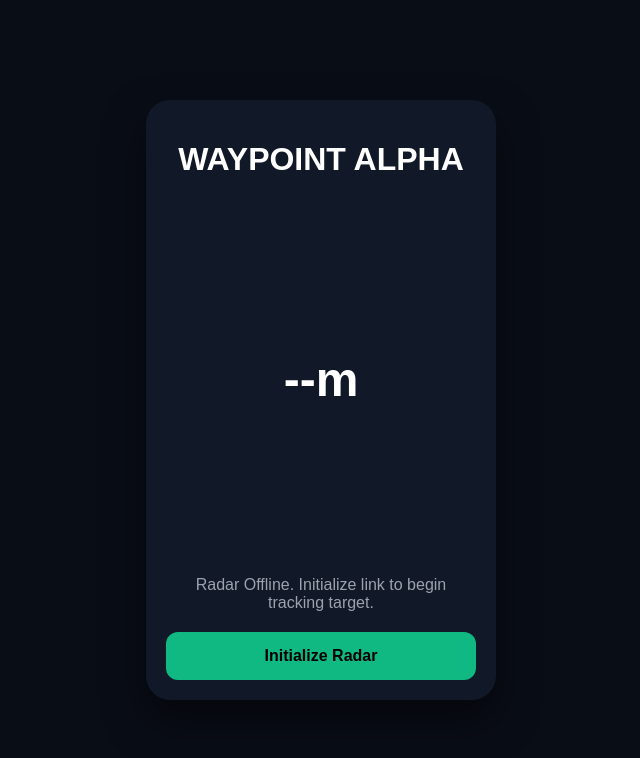
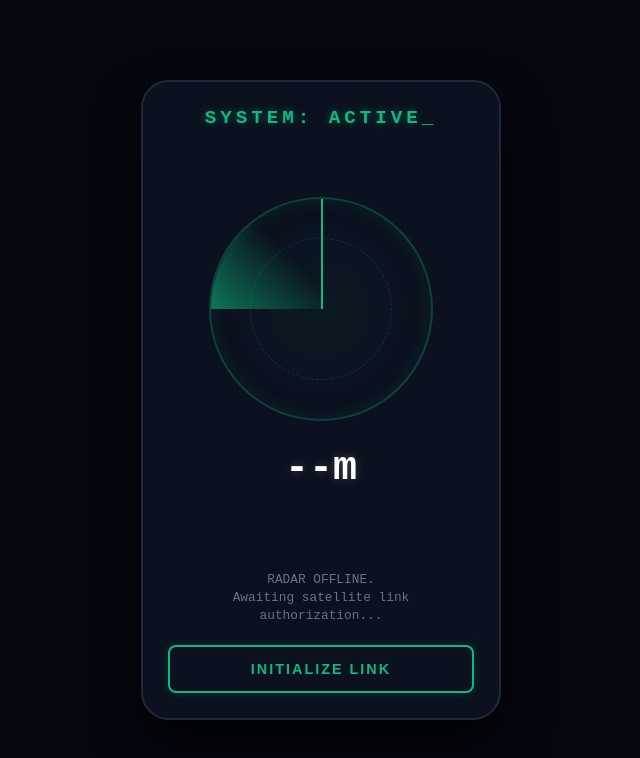
Before and after one commit to binkamvivek/mystery-radar, a plain HTML site: page index.html in a window 1280 px wide. Shown: the whole page, without its empty margins (319-959 px from the left). Drawn offline with Linux system fonts and the light colour scheme.

Commit message:
added sleek sweeping radar ui

```diff
--- a/index.html
+++ b/index.html
@@ -6,27 +6,37 @@
     <title>Mystery Location Radar</title>
     <style>
         body {
-            background-color: #090d16;
+            background-color: #050811;
             color: #ffffff;
-            font-family: sans-serif;
+            font-family: 'Courier New', Courier, monospace;
             display: flex;
             justify-content: center;
             align-items: center;
             height: 100vh;
             margin: 0;
+            overflow: hidden;
         }
         .phone-case {
-            background-color: #111827;
-            width: 350px;
-            height: 600px;
-            border-radius: 24px;
-            padding: 20px;
-            box-shadow: 0 20px 40px rgba(0,0,0,0.5);
+            background-color: #0b111e;
+            width: 360px;
+            height: 640px;
+            border-radius: 28px;
+            padding: 25px;
+            box-shadow: 0 25px 50px rgba(0,0,0,0.8);
+            border: 2px solid #1f2937;
             text-align: center;
             display: flex;
             flex-direction: column;
             justify-content: space-between;
             box-sizing: border-box;
+            position: relative;
+        }
+        h1 {
+            font-size: 1.2rem;
+            letter-spacing: 4px;
+            color: #10b981;
+            margin: 0;
+            text-shadow: 0 0 8px rgba(16, 185, 129, 0.5);
         }
         .radar-screen {
             flex-grow: 1;
@@ -34,101 +44,160 @@
             flex-direction: column;
             justify-content: center;
             align-items: center;
+            position: relative;
+            margin: 20px 0;
+        }
+        /* 🌀 THE SPINNING RADAR DISK */
+        .radar-dish {
+            width: 220px;
+            height: 220px;
+            border-radius: 50%;
+            border: 2px solid rgba(16, 185, 129, 0.3);
+            position: relative;
+            background: radial-gradient(circle, rgba(16,185,129,0.05) 0%, rgba(0,0,0,0) 70%);
+            display: flex;
+            justify-content: center;
+            align-items: center;
+            box-shadow: inset 0 0 20px rgba(16, 185, 129, 0.1);
+        }
+        .radar-dish::before {
+            content: '';
+            position: absolute;
+            width: 140px;
+            height: 140px;
+            border-radius: 50%;
+            border: 1px dashed rgba(16, 185, 129, 0.2);
+        }
+        /* The sweeping line beam */
+        .sweep {
+            position: absolute;
+            width: 50%;
+            height: 50%;
+            background: linear-gradient(45deg, rgba(16, 185, 129, 0.6) 0%, rgba(16, 185, 129, 0) 60%);
+            transform-origin: bottom right;
+            top: 0;
+            left: 0;
+            border-right: 2px solid #10b981;
+            border-radius: 100% 0 0 0;
+            animation: radar-sweep 4s linear infinite;
+            animation-play-state: paused; /* Starts paused until initialized */
+        }
+        @keyframes radar-sweep {
+            from { transform: rotate(0deg); }
+            to { transform: rotate(360deg); }
+        }
+        .distance-readout {
+            font-size: 2.5rem;
+            font-weight: bold;
+            color: #ffffff;
+            margin-top: 25px;
+            text-shadow: 0 0 10px rgba(255,255,255,0.2);
         }
         button {
+            background-color: transparent;
+            color: #10b981;
+            border: 2px solid #10b981;
+            width: 100%;
+            padding: 14px;
+            border-radius: 8px;
+            font-weight: bold;
+            font-size: 0.9rem;
+            letter-spacing: 2px;
+            cursor: pointer;
+            transition: all 0.3s ease;
+            box-shadow: 0 0 10px rgba(16, 185, 129, 0.2);
+        }
+        button:hover {
             background-color: #10b981;
             color: #000;
-            border: none;
-            width: 100%;
-            padding: 15px;
-            border-radius: 12px;
-            font-weight: bold;
-            font-size: 1rem;
-            cursor: pointer;
-            transition: background 0.2s;
+            box-shadow: 0 0 20px rgba(16, 185, 129, 0.6);
         }
         button:disabled {
-            background-color: #4b5563;
-            color: #9ca3af;
+            border-color: #374151;
+            color: #4b5563;
             cursor: not-allowed;
+            box-shadow: none;
         }
     </style>
 </head>
 <body>
 
     <div class="phone-case">
-        <h1>WAYPOINT ALPHA</h1>
+        <h1>SYSTEM: ACTIVE_</h1>
 
         <div class="radar-screen">
-            <div id="distance-display" style="font-size: 3rem; font-weight: bold; margin: 20px 0;">
-                --m
+            <div class="radar-dish">
+                <div id="radar-sweep-beam" class="sweep"></div>
             </div>
+            <div id="distance-display" class="distance-readout">--m</div>
         </div>
 
         <div>
-            <p id="status-text" style="color: #9ca3af; margin-bottom: 20px;">Radar Offline. Initialize link to begin tracking target.</p>
-            <button id="radar-btn" onclick="startRadar()">Initialize Radar</button>
+            <p id="status-text" style="color: #6b7280; font-size: 0.8rem; margin-bottom: 20px; line-height: 1.4;">
+                RADAR OFFLINE.<br>Awaiting satellite link authorization...
+            </p>
+            <button id="radar-btn" onclick="startRadar()">INITIALIZE LINK</button>
         </div>
     </div>
 
     <script>
-        // 🎯 THE TARGET COORDINATES
-        // Right now, these point to a spot in Hyderabad. You can change these to your college courtyard or home later!
         const TARGET_LAT = 17.4483;
         const TARGET_LON = 78.3915;
 
         const distanceDisplay = document.getElementById('distance-display');
         const statusText = document.getElementById('status-text');
         const radarBtn = document.getElementById('radar-btn');
+        const sweepBeam = document.getElementById('radar-sweep-beam');
 
-        // Haversine Formula: Calculates the straight-line distance over the Earth's surface between two GPS coordinates
         function calculateDistance(lat1, lon1, lat2, lon2) {
-            const R = 6371000; // Radius of the earth in meters
+            const R = 6371000;
             const dLat = (lat2 - lat1) * Math.PI / 180;
             const dLon = (lon2 - lon1) * Math.PI / 180;
             const a =
                 Math.sin(dLat/2) * Math.sin(dLat/2) +
                 Math.cos(lat1 * Math.PI / 180) * Math.cos(lat2 * Math.PI / 180) * Math.sin(dLon/2) * Math.sin(dLon/2);
             const c = 2 * Math.atan2(Math.sqrt(a), Math.sqrt(1-a));
-            const distance = R * c; // Distance in meters
-            return distance;
+            return R * c;
         }
 
         function startRadar() {
             if (!navigator.geolocation) {
-                statusText.innerText = "Error: Geolocation is not supported by your browser.";
+                statusText.innerText = "ERROR: GEOLOCATION UNAVAILABLE.";
                 return;
             }
 
-            statusText.innerText = "Connecting to satellite array...";
+            statusText.innerHTML = "PINGING SATELLITES...<br>Establishing connection handshake.";
             radarBtn.disabled = true;
 
-            // watchPosition triggers automatically every time the phone physically moves an inch
             navigator.geolocation.watchPosition(
                 (position) => {
                     const userLat = position.coords.latitude;
                     const userLon = position.coords.longitude;
+                    const accuracy = position.coords.accuracy; // Live GPS precision in meters
 
-                    // Calculate how far away the user is from Waypoint Alpha
                     const distanceInMeters = calculateDistance(userLat, userLon, TARGET_LAT, TARGET_LON);
 
-                    // Update UI display
+                    // Spin up the radar vector animation
+                    sweepBeam.style.animationPlayState = 'running';
+
                     if (distanceInMeters > 1000) {
-                        distanceDisplay.innerText = (distanceInMeters / 1000).toFixed(2) + " km";
+                        distanceDisplay.innerText = (distanceInMeters / 1000).toFixed(2) + " KM";
                     } else {
-                        distanceDisplay.innerText = Math.round(distanceInMeters) + " m";
+                        distanceDisplay.innerText = Math.round(distanceInMeters) + " M";
                     }
 
-                    statusText.innerText = "Target Locked. Tracking live updates...";
+                    // Update sub-text with live hardware metadata
+                    statusText.innerHTML = `TARGET LOCKED.<br>Signal Precision: ±${Math.round(accuracy)} meters.`;
                     statusText.style.color = "#10b981";
                 },
                 (error) => {
-                    statusText.innerText = "Access Denied. Please enable GPS permissions.";
+                    statusText.innerHTML = "ACCESS DENIED.<br>Enable location permissions.";
                     statusText.style.color = "#ef4444";
                     radarBtn.disabled = false;
+                    sweepBeam.style.animationPlayState = 'paused';
                 },
                 {
-                    enableHighAccuracy: true, // Forces phone to use physical GPS hardware instead of coarse Wi-Fi location
+                    enableHighAccuracy: true,
                     maximumAge: 0,
                     timeout: 10000
                 }
```
